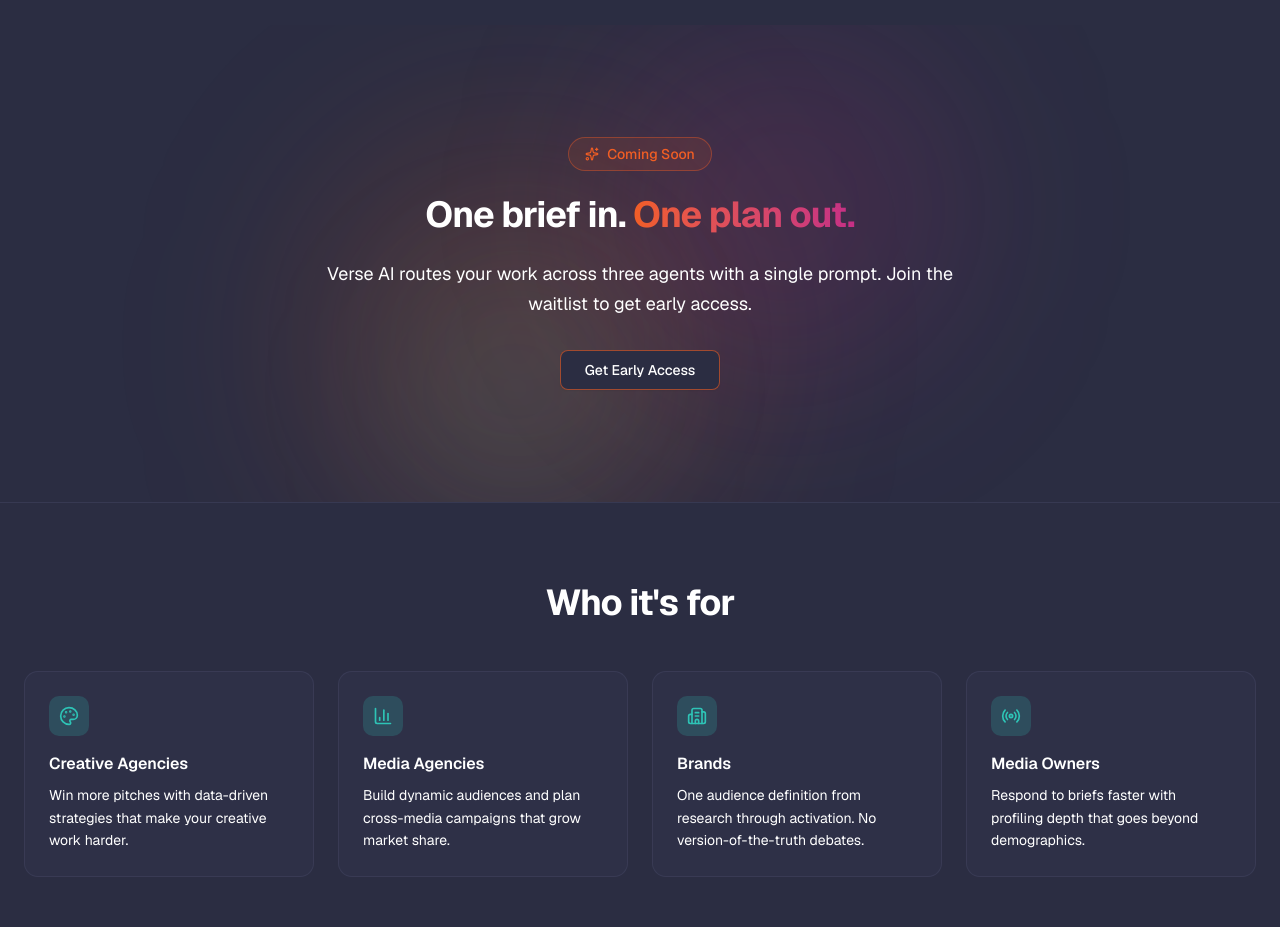
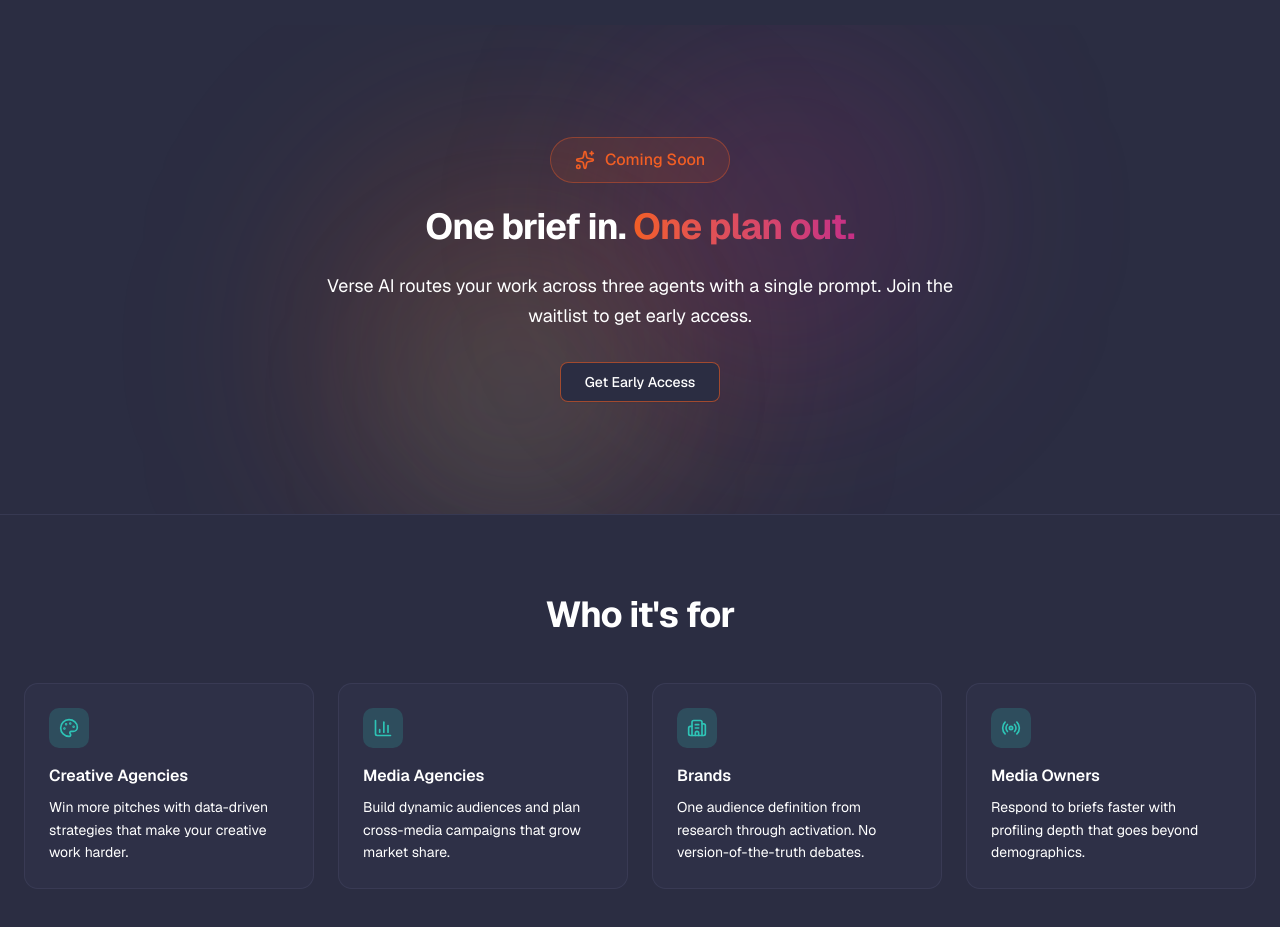
Before and after one commit to m-plus-m/v0-verse-website-build, a Next.js app: page / in a window 1280 px wide. Shown: the part 2000-2927 px from the top of the page. Built offline with nearby package versions, Linux system fonts and the light colour scheme.

Commit message:
feat: update VerseAIBlock styling and Sparkles icon size
Updated component layout and visual elements for better UX

Co-authored-by: m-plus-m <271422210+m-plus-m@users.noreply.github.com>

```diff
--- a/components/verse-ai-block.tsx
+++ b/components/verse-ai-block.tsx
@@ -13,8 +13,8 @@ export function VerseAIBlock() {
       <div className="absolute top-1/2 right-1/2 h-[250px] w-[250px] rounded-full bg-[#2EC4B6]/10 blur-[70px]" />
 
       <div className="relative mx-auto max-w-4xl px-6 py-20 text-center">
-        <div className="mb-6 inline-flex items-center gap-2 rounded-full border border-[#F15E24]/40 bg-[#F15E24]/10 px-4 py-1.5 text-sm font-medium text-[#F15E24]">
-          <Sparkles className="h-3.5 w-3.5" />
+        <div className="mb-6 inline-flex items-center gap-2.5 rounded-full border border-[#F15E24]/40 bg-[#F15E24]/10 px-6 py-2.5 text-base font-medium text-[#F15E24]">
+          <Sparkles className="h-5 w-5" />
           Coming Soon
         </div>
 
```
